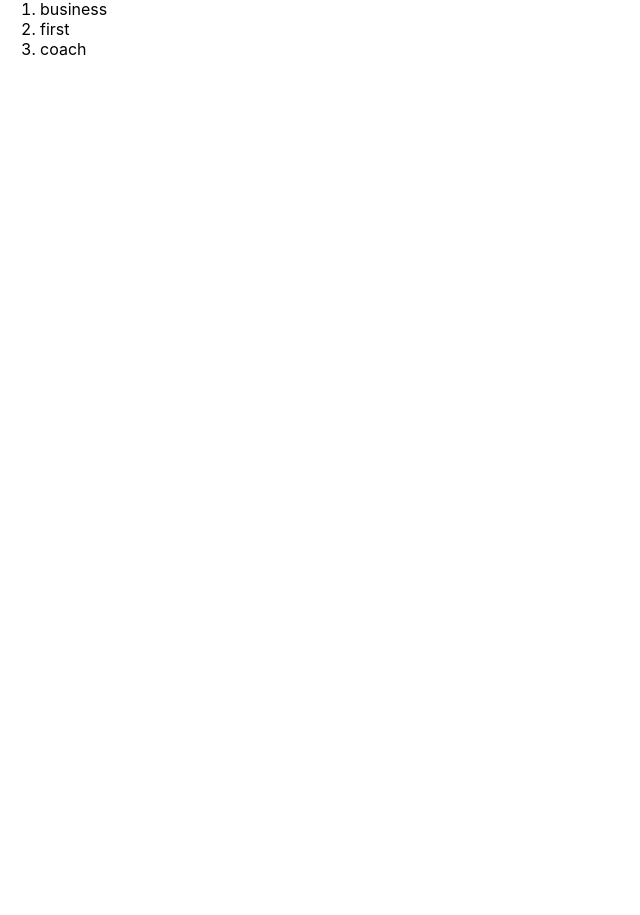
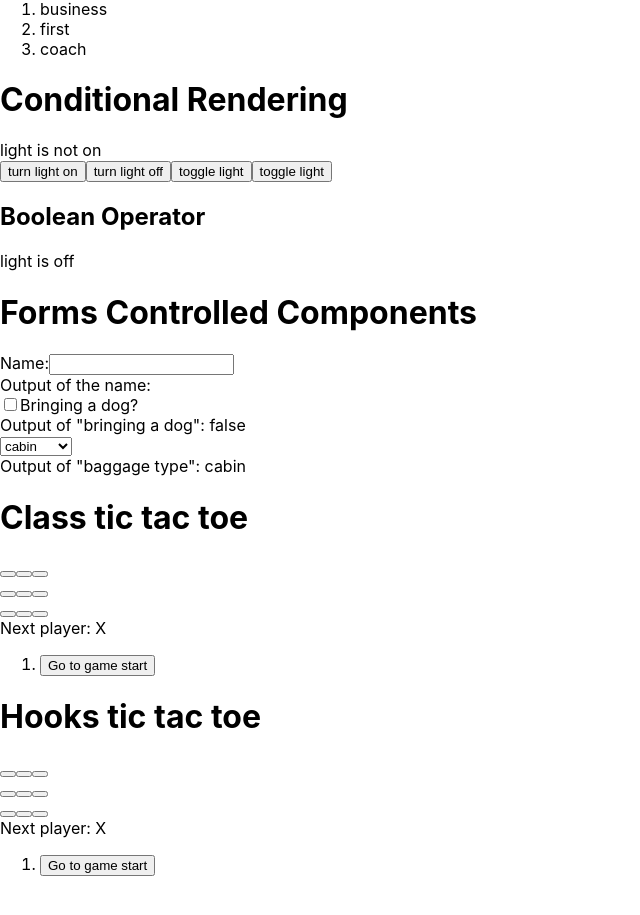
Before and after one commit to upleveled/react-components-props-state-sep-2021-2, a React (Create React App) app: page / in a window 1280 px wide. Shown: the part 919-1834 px from the top of the page, without its empty margins (0-640 px from the left). Before the commit the page ends 994 px from the top, so only its background shows below. Built offline with nearby package versions, Linux system fonts and the light colour scheme.

Commit message:
Add demos

```diff
--- a/src/App.js
+++ b/src/App.js
@@ -1,5 +1,9 @@
 import './App.css';
+import ClassTicTacToe from './classComponents/ClassTicTacToe';
+import HooksTicTacToe from './classComponents/HooksTicTacToe';
+import ConditionalRendering from './ConditionalRendering';
 import Counter from './Counter';
+import FormsControlledComponents from './FormsControlledComponents';
 import Mapping from './Mapping';
 import PropsDestructuring from './PropsDestructuring copy';
 import PropsInJsx from './PropsInJsx';
@@ -80,6 +84,25 @@ export default function App() {
           { id: 3, label: 'coach' },
         ]}
       />
+
+      <ConditionalRendering />
+
+      <FormsControlledComponents />
+
+      <h1>Class tic tac toe</h1>
+      <ClassTicTacToe />
+      <h1>Hooks tic tac toe</h1>
+      <HooksTicTacToe />
+
+      <br />
+      <br />
+      <br />
+      <br />
+      <br />
+      <br />
+      <br />
+      <br />
+      <br />
     </div>
   );
 }
--- /dev/null
+++ b/src/ConditionalRendering.js
@@ -0,0 +1,31 @@
+import { useState } from 'react';
+
+export default function ConditionalRendering() {
+  const [isLightOn, setIsLightOn] = useState(false);
+
+  return (
+    <>
+      <h1>Conditional Rendering</h1>
+      <div>
+        {
+          // Ternary operator (sometimes referred to as a "short if")
+          isLightOn ? 'light is on' : 'light is not on'
+          // You may want to have a longer, more explicit condition
+          // isLightOn === true ? 'light is on' : 'light is not on'
+        }
+      </div>
+      <button onClick={() => setIsLightOn(true)}>turn light on</button>
+      <button onClick={() => setIsLightOn(false)}>turn light off</button>
+      <button onClick={() => setIsLightOn(!isLightOn)}>toggle light</button>
+
+      {/* This will be a more robust way to toggle */}
+      <button onClick={() => setIsLightOn((previousState) => !previousState)}>
+        toggle light
+      </button>
+
+      <h2>Boolean Operator</h2>
+      {isLightOn === true && 'light is on'}
+      {isLightOn === false && 'light is off'}
+    </>
+  );
+}
--- /dev/null
+++ b/src/FormsControlledComponents.js
@@ -0,0 +1,63 @@
+import { useState } from 'react';
+
+export default function FormsControlledComponents() {
+  // 1. Create a state variable for the controlled component
+  const [name, setName] = useState('');
+  // 1. Create a state variable for the controlled component
+  const [bringingADog, setBringingADog] = useState(false);
+  // 1. Create a state variable for the controlled component
+  const [baggageType, setBaggageType] = useState('cabin');
+  return (
+    <>
+      <h1>Forms Controlled Components</h1>
+      <div>
+        <form
+          onSubmit={(event) => {
+            console.log('submitted', name);
+            event.preventDefault();
+          }}
+        >
+          <label>
+            Name:
+            <input
+              // 2. Connect the state variable to the controlled component
+              value={name}
+              // 3. Change the state variable when the user interacts
+              onChange={(event) => setName(event.currentTarget.value)}
+            />
+          </label>
+          <div>Output of the name: {name}</div>
+
+          <label>
+            <input
+              type="checkbox"
+              // 2. Connect the state variable to the controlled component
+              checked={bringingADog}
+              // 3. Change the state variable when the user interacts
+              onChange={(event) => setBringingADog(event.currentTarget.checked)}
+            />
+            Bringing a dog?
+          </label>
+
+          <div>
+            Output of "bringing a dog": {bringingADog ? 'true' : 'false'}
+          </div>
+
+          <label>
+            <select
+              // 2. Connect the state variable to the controlled component
+              value={baggageType}
+              // 3. Change the state variable when the user interacts
+              onChange={(event) => setBaggageType(event.currentTarget.value)}
+            >
+              <option value="cabin">cabin</option>
+              <option value="checked">checked</option>
+            </select>
+          </label>
+
+          <div>Output of "baggage type": {baggageType}</div>
+        </form>
+      </div>
+    </>
+  );
+}
--- /dev/null
+++ b/src/classComponents/ClassTicTacToe.js
@@ -0,0 +1,143 @@
+import React from 'react';
+
+function calculateWinner(squares) {
+  const lines = [
+    [0, 1, 2],
+    [3, 4, 5],
+    [6, 7, 8],
+    [0, 3, 6],
+    [1, 4, 7],
+    [2, 5, 8],
+    [0, 4, 8],
+    [2, 4, 6],
+  ];
+  for (let i = 0; i < lines.length; i++) {
+    const [a, b, c] = lines[i];
+    if (squares[a] && squares[a] === squares[b] && squares[a] === squares[c]) {
+      return squares[a];
+    }
+  }
+  return null;
+}
+
+function Square(props) {
+  return (
+    <button className="square" onClick={props.onClick}>
+      {props.value}
+    </button>
+  );
+}
+
+class Board extends React.Component {
+  renderSquare(i) {
+    return (
+      <Square
+        value={this.props.squares[i]}
+        onClick={() => this.props.onClick(i)}
+      />
+    );
+  }
+
+  render() {
+    return (
+      <div>
+        <div className="board-row">
+          {this.renderSquare(0)}
+          {this.renderSquare(1)}
+          {this.renderSquare(2)}
+        </div>
+        <div className="board-row">
+          {this.renderSquare(3)}
+          {this.renderSquare(4)}
+          {this.renderSquare(5)}
+        </div>
+        <div className="board-row">
+          {this.renderSquare(6)}
+          {this.renderSquare(7)}
+          {this.renderSquare(8)}
+        </div>
+      </div>
+    );
+  }
+}
+
+export default class ClassTicTacToe extends React.Component {
+  constructor(props) {
+    super(props);
+    this.state = {
+      history: [
+        {
+          squares: Array(9).fill(null),
+        },
+      ],
+      stepNumber: 0,
+      xIsNext: true,
+    };
+  }
+
+  handleClick(i) {
+    const history = this.state.history.slice(0, this.state.stepNumber + 1);
+    const current = history[history.length - 1];
+    const squares = current.squares.slice();
+    if (calculateWinner(squares) || squares[i]) {
+      return;
+    }
+    squares[i] = this.state.xIsNext ? 'X' : 'O';
+    this.setState({
+      history: history.concat([
+        {
+          squares: squares,
+        },
+      ]),
+      stepNumber: history.length,
+      xIsNext: !this.state.xIsNext,
+    });
+  }
+
+  jumpTo(step) {
+    this.setState({
+      stepNumber: step,
+      xIsNext: step % 2 === 0,
+    });
+  }
+
+  render() {
+    const history = this.state.history;
+    const current = history[this.state.stepNumber];
+    const winner = calculateWinner(current.squares);
+
+    const moves = history.map((step, move) => {
+      const desc = move ? 'Go to move #' + move : 'Go to game start';
+      return (
+        <li
+          // eslint-disable-next-line react/no-array-index-key
+          key={move}
+        >
+          <button onClick={() => this.jumpTo(move)}>{desc}</button>
+        </li>
+      );
+    });
+
+    let status;
+    if (winner) {
+      status = 'Winner: ' + winner;
+    } else {
+      status = 'Next player: ' + (this.state.xIsNext ? 'X' : 'O');
+    }
+
+    return (
+      <div className="game">
+        <div className="game-board">
+          <Board
+            squares={current.squares}
+            onClick={(i) => this.handleClick(i)}
+          />
+        </div>
+        <div className="game-info">
+          <div>{status}</div>
+          <ol>{moves}</ol>
+        </div>
+      </div>
+    );
+  }
+}
--- /dev/null
+++ b/src/classComponents/HooksTicTacToe.js
@@ -0,0 +1,131 @@
+import React, { useState } from 'react';
+
+function calculateWinner(squares) {
+  const lines = [
+    [0, 1, 2],
+    [3, 4, 5],
+    [6, 7, 8],
+    [0, 3, 6],
+    [1, 4, 7],
+    [2, 5, 8],
+    [0, 4, 8],
+    [2, 4, 6],
+  ];
+  for (let i = 0; i < lines.length; i++) {
+    const [a, b, c] = lines[i];
+    if (squares[a] && squares[a] === squares[b] && squares[a] === squares[c]) {
+      return squares[a];
+    }
+  }
+  return null;
+}
+
+function Square(props) {
+  return (
+    <button className="square" onClick={props.onClick}>
+      {props.value}
+    </button>
+  );
+}
+
+class Board extends React.Component {
+  renderSquare(i) {
+    return (
+      <Square
+        value={this.props.squares[i]}
+        onClick={() => this.props.onClick(i)}
+      />
+    );
+  }
+
+  render() {
+    return (
+      <div>
+        <div className="board-row">
+          {this.renderSquare(0)}
+          {this.renderSquare(1)}
+          {this.renderSquare(2)}
+        </div>
+        <div className="board-row">
+          {this.renderSquare(3)}
+          {this.renderSquare(4)}
+          {this.renderSquare(5)}
+        </div>
+        <div className="board-row">
+          {this.renderSquare(6)}
+          {this.renderSquare(7)}
+          {this.renderSquare(8)}
+        </div>
+      </div>
+    );
+  }
+}
+
+// export default class HooksTicTacToe extends React.Component {
+export default function HooksTicTacToe() {
+  const [history, setHistory] = useState([
+    {
+      squares: Array(9).fill(null),
+    },
+  ]);
+  const [stepNumber, setStepNumber] = useState(0);
+  const [xIsNext, setXIsNext] = useState(true);
+
+  function handleClick(i) {
+    const currentHistory = history.slice(0, stepNumber + 1);
+    const current = currentHistory[currentHistory.length - 1];
+    const squares = current.squares.slice();
+    if (calculateWinner(squares) || squares[i]) {
+      return;
+    }
+    squares[i] = xIsNext ? 'X' : 'O';
+    setHistory(
+      currentHistory.concat([
+        {
+          squares: squares,
+        },
+      ]),
+    );
+    setStepNumber(currentHistory.length);
+    setXIsNext(!xIsNext);
+  }
+
+  function jumpTo(step) {
+    setStepNumber(step);
+    setXIsNext(step % 2 === 0);
+  }
+
+  const current = history[stepNumber];
+  const winner = calculateWinner(current.squares);
+
+  const moves = history.map((step, move) => {
+    const desc = move ? 'Go to move #' + move : 'Go to game start';
+    return (
+      <li
+        // eslint-disable-next-line react/no-array-index-key
+        key={move}
+      >
+        <button onClick={() => jumpTo(move)}>{desc}</button>
+      </li>
+    );
+  });
+
+  let status;
+  if (winner) {
+    status = 'Winner: ' + winner;
+  } else {
+    status = 'Next player: ' + (xIsNext ? 'X' : 'O');
+  }
+
+  return (
+    <div className="game">
+      <div className="game-board">
+        <Board squares={current.squares} onClick={(i) => handleClick(i)} />
+      </div>
+      <div className="game-info">
+        <div>{status}</div>
+        <ol>{moves}</ol>
+      </div>
+    </div>
+  );
+}
```
